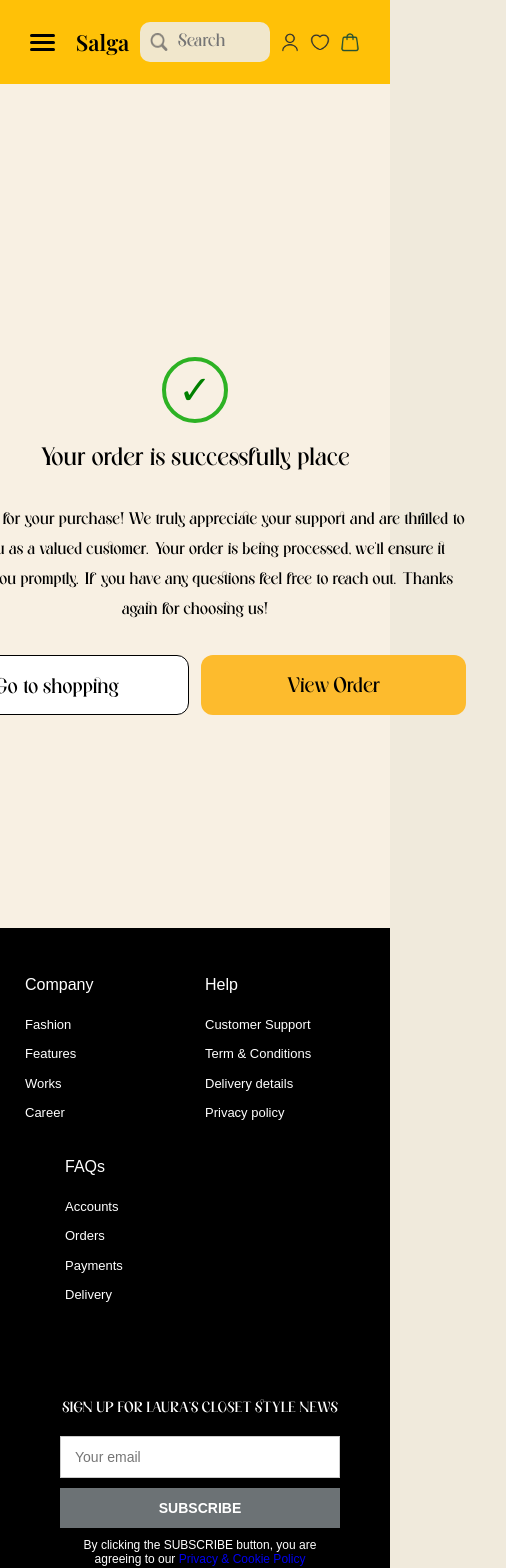
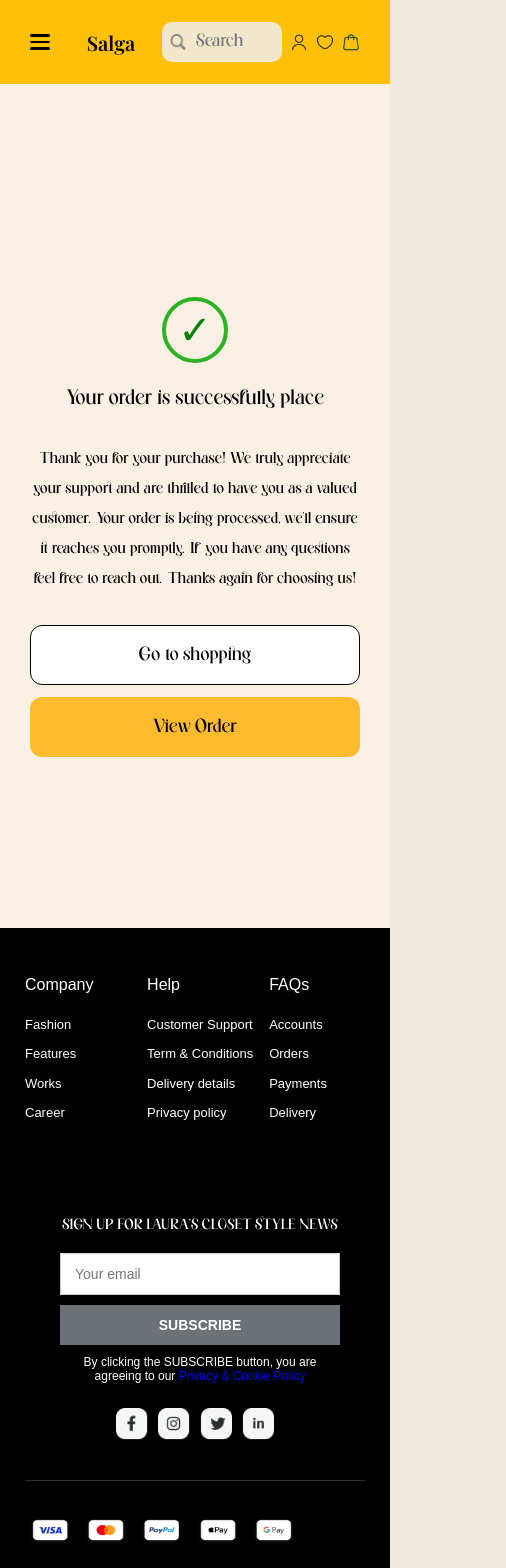
Before and after one commit to Fuchsius/HouseOfSalga, a React (Create React App) app in the folder frontend/: page /confirmorder in a window 390 px wide. Shown: the top 1568 px of the page, 506 px wide, since content can reach past the window. Built offline with nearby package versions, Linux system fonts and the light colour scheme; a web font is replaced by a local one.

Commit message:
responsive confirm order page

```diff
--- a/frontend/src/Components/Footer/Footer.css
+++ b/frontend/src/Components/Footer/Footer.css
@@ -1,7 +1,7 @@
 .footer-container {
   background-color: #000000;
   color: #ffffff;
-  padding: 50px 5vw;
+  padding: 50px 100px;
   width: 100%;
   box-sizing: border-box;
   font-family: 'Poppins', sans-serif;
@@ -17,19 +17,20 @@
 
 .footer-left {
   display: flex;
-  gap: 40px;
-  flex-wrap: wrap; /* Allow wrapping */
+  gap: 100px;
+  flex-wrap: nowrap;
   flex: 2;
+  flex-shrink: 1;
 }
 
 .footer-left .footer-section:nth-child(3) {
-  margin-left: 40px;
+  margin-left: 0px;
 }
 
 .footer-right {
   flex: 1.2;
   padding-top: 45px;
-  padding-left: 0;
+  padding-left: 100px;
   min-width: 300px;
   text-align: left;
 }
@@ -76,7 +77,7 @@
 }
 
 .subscribe-title {
-  font-family: 'Wilkysta', sans-serif;
+  font-family: 'Wilkysta', cursive;
   font-size: clamp(12px, 1.2vw, 14px);
   letter-spacing: 5%;
   color: #ffffff;
@@ -321,7 +322,8 @@
 @media screen and (max-width: 300px) {
   .footer-content {
     flex-direction: column;
-    gap: 30px;
+    gap: 20px;
+
   }
 
   .footer-left {
@@ -335,6 +337,7 @@
   .footer-section {
     margin-bottom: 20px;
     text-align: center;
+    margin-left: 0px;
   }
 
   .footer-list {
--- a/frontend/src/Components/Footer/Footer.jsx
+++ b/frontend/src/Components/Footer/Footer.jsx
@@ -14,6 +14,7 @@ import card5 from '../../Assets/5.png';
 const Footer = () => {
   return (
     <footer className="footer-container">
+
       <div className="footer-content">
           <div className="footer-left">
             <div className="footer-section">
--- a/frontend/src/Components/Header/Header.css
+++ b/frontend/src/Components/Header/Header.css
@@ -1,4 +1,4 @@
-
+/* Fix unwanted horizontal scroll */
 body {
   overflow-x: hidden;
 }
@@ -261,7 +261,7 @@ body {
   }
 }
 
-@media (max-width: 900px) {
+@media (max-width: 950px) {
   .left-section {
     gap: 60px;
     padding-left: 20px;
@@ -296,7 +296,7 @@ body {
   }
 }
 
-@media (max-width: 650px) {
+@media (max-width: 750px) {
   .hamburger {
     display: flex;
   }
@@ -334,6 +334,7 @@ body {
     top: calc(100% + 4px);
   }
 }
+
 
 /* ✅ New - Very small screen (below 350px) */
 @media (max-width: 350px) {
@@ -404,3 +405,58 @@ body {
     height: 12px;
   }
 }
+/* ✅ Additional responsive styles for screens up to 450px */
+@media (max-width: 450px) {
+  .left-section {
+    gap: 8px;
+    padding-left: 10px;
+  }
+
+  .right-section {
+    gap: 8px;
+    padding-right: 10px;
+  }
+
+  .logo {
+    font-size: 20px;
+  }
+
+  .search-bar {
+    width: 120px;
+    padding: 6px 8px;
+  }
+
+  .search-icon {
+    width: 16px;
+    height: 16px;
+  }
+
+  .icon,
+  .fav-icon {
+    width: 18px;
+    height: 18px;
+  }
+
+  .nav-item {
+    font-size: 16px;
+  }
+
+  .dropdown-icon {
+    width: 12px;
+    height: 12px;
+  }
+
+  .dropdown-menu div {
+    font-size: 14px;
+    padding: 8px;
+  }
+
+  .mobile-menu-item {
+    font-size: 16px;
+  }
+
+  .hamburger span {
+    width: 20px;
+    height: 2.5px;
+  }
+}
--- a/frontend/src/Pages/ConfirmOrder/ConfirmOrder.css
+++ b/frontend/src/Pages/ConfirmOrder/ConfirmOrder.css
@@ -10,7 +10,7 @@
 .order-success-content {
   text-align: center;
   max-width: 844px;
-  height: 378px;
+  height: 478px;
   gap:30px;
   top:203px;
   left:298px;
@@ -79,3 +79,140 @@
   color: #000;
   border: none;
 }
+/* ≤ 335px */
+@media screen and (max-width: 335px) {
+  .order-success-content {
+    padding: 20px;
+    margin-bottom: 0px;
+  }
+
+  .order-success-content h2 {
+    font-size: 18px;
+    line-height: 28px;
+  }
+
+  .order-success-content p {
+    font-size: 14px;
+    line-height: 24px;
+  }
+
+  .button-group {
+    flex-direction: column;
+    gap: 10px;
+
+  }
+
+  .shop-btn,
+  .view-order-btn {
+    width: 100%;
+    font-size: 16px;
+    padding: 12px;
+    height: auto;
+
+  }
+
+  .success-icon {
+    width: 50px;
+    height: 50px;
+    font-size: 28px;
+    line-height: 44px;
+  }
+}
+
+/* 336px - 576px */
+@media screen and (min-width: 336px) and (max-width: 576px) {
+  .order-success-content {
+    padding: 30px;
+  }
+
+  .order-success-content h2 {
+    font-size: 20px;
+  }
+
+  .order-success-content p {
+    font-size: 15px;
+  }
+
+  .shop-btn,
+  .view-order-btn {
+    width: 100%;
+    font-size: 18px;
+    padding: 14px;
+  }
+
+  .button-group {
+    flex-direction: column;
+    gap: 12px;
+  }
+}
+
+/* 577px - 767px */
+@media screen and (min-width: 577px) and (max-width: 767px) {
+  .order-success-content {
+    padding: 35px;
+  }
+
+  .order-success-content h2 {
+    font-size: 22px;
+  }
+
+  .order-success-content p {
+    font-size: 16px;
+  }
+
+  .shop-btn,
+  .view-order-btn {
+    width: 240px;
+    font-size: 18px;
+  }
+}
+
+/* ≥ 768px */
+@media screen and (min-width: 768px) {
+  .order-success-content {
+    padding: 40px;
+  }
+
+  .order-success-content h2 {
+    font-size: 24px;
+  }
+
+  .order-success-content p {
+    font-size: 16px;
+  }
+
+  .shop-btn,
+  .view-order-btn {
+    width: 265px;
+    font-size: 20px;
+  }
+}
+
+/* ≥ 1024px */
+@media screen and (min-width: 1024px) {
+  .order-success-content {
+    max-width: 844px;
+  }
+}
+
+/* ≥ 1440px */
+@media screen and (min-width: 1440px) {
+  .order-success-content {
+    max-width: 900px;
+    padding: 50px;
+  }
+
+  .shop-btn,
+  .view-order-btn {
+    width: 280px;
+    font-size: 22px;
+  }
+
+  .order-success-content h2 {
+    font-size: 28px;
+  }
+
+  .order-success-content p {
+    font-size: 18px;
+  }
+}
```
Lines whose indentation alone changed are shown as unchanged.
